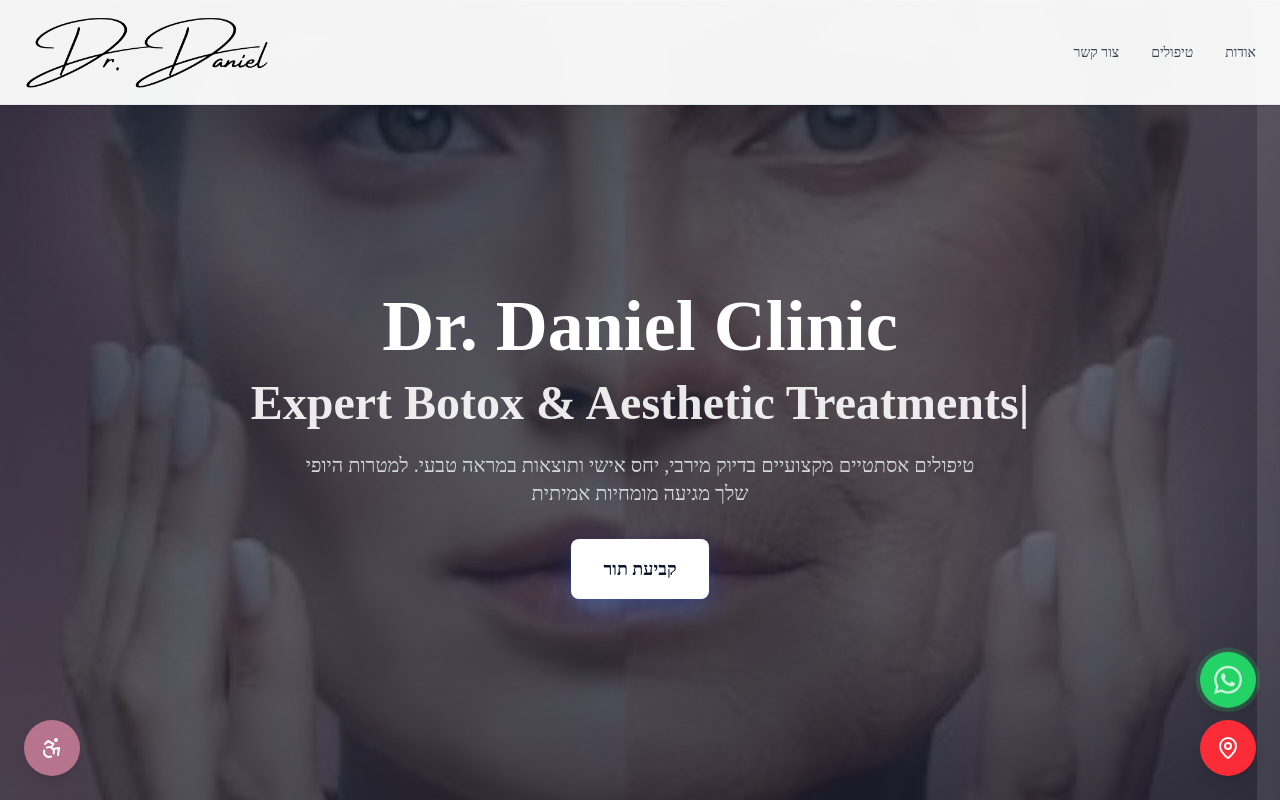
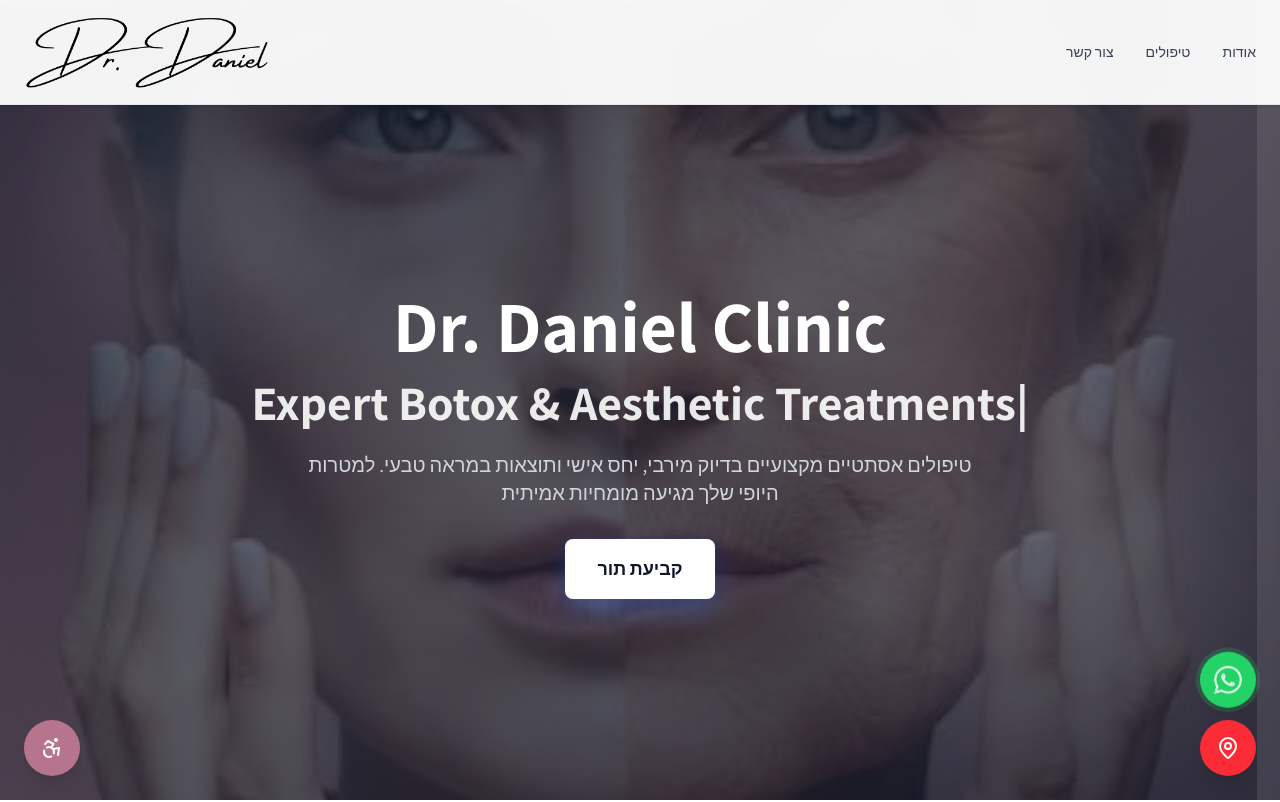
Before and after one commit to tomere13/DrDanielClinic, a Next.js app: page / in a window 1280 px wide. Shown: the top 802 px of the page. Built offline with nearby package versions, Linux system fonts and the light colour scheme.

Commit message:
font and header-2

```diff
--- a/src/app/layout.tsx
+++ b/src/app/layout.tsx
@@ -3,8 +3,8 @@
 import "./globals.css";
 import { AccessibilityProvider } from "@/contexts/AccessibilityContext";
 
-const arimo = Assistant({
-  variable: "--font-arimo",
+const assistant = Assistant({
+  variable: "--font-assistant",
   subsets: ["latin", "hebrew"],
   weight: ["400", "500", "600", "700"],
 });
@@ -90,7 +90,7 @@
 }>) {
   return (
     <html lang="he">
-      <body className={`${arimo.variable} font-sans antialiased`}>
+      <body className={`${assistant.variable} font-sans antialiased`}>
         <AccessibilityProvider>{children}</AccessibilityProvider>
       </body>
     </html>
```
